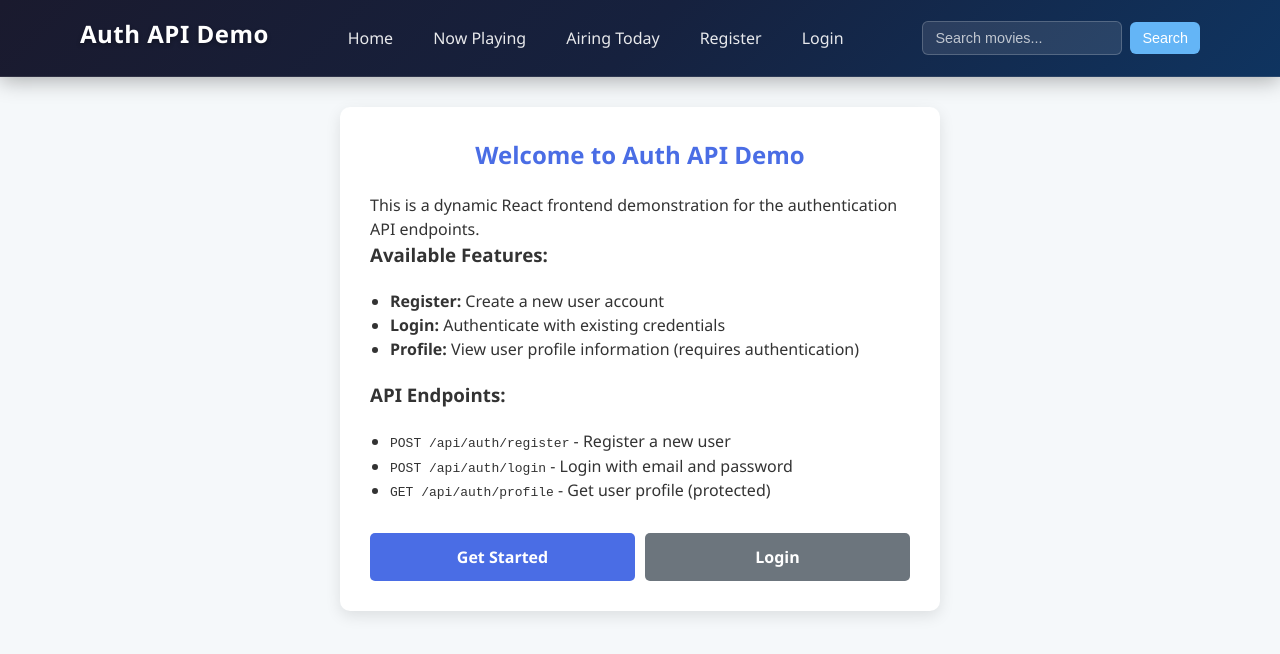
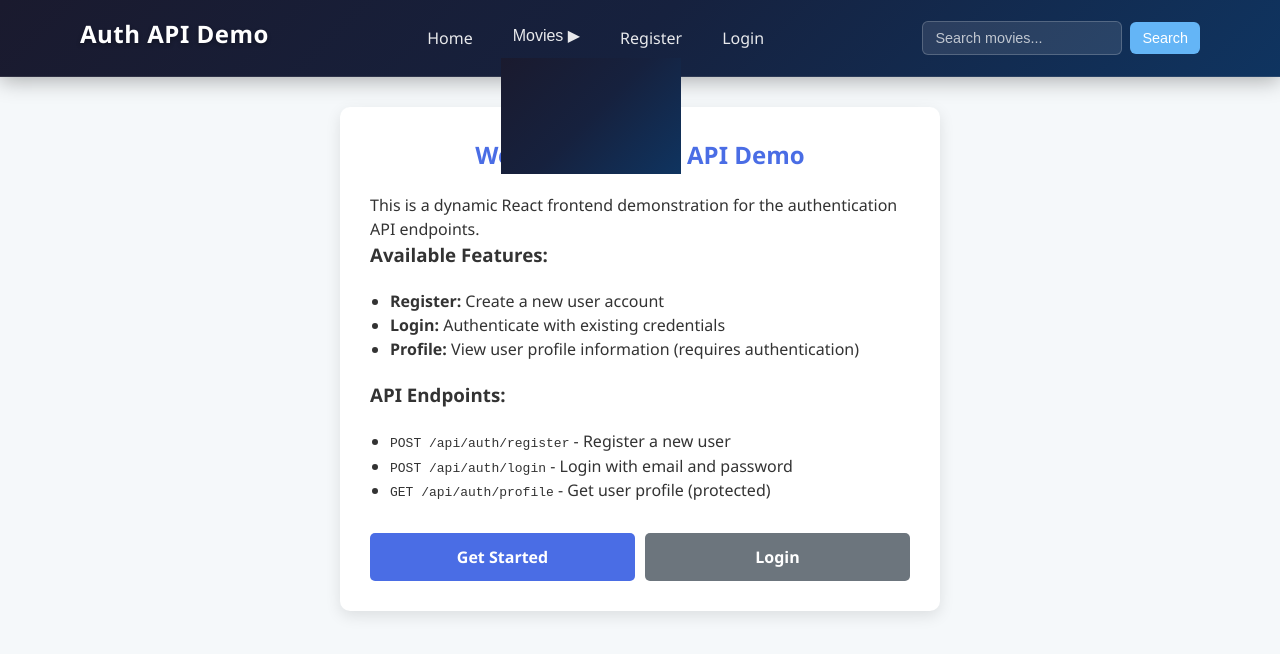
Before and after one commit to AlghazHernanda/api-contract, a React (Vite) app in the folder frontend-react/: page / in a window 1280 px wide. Shown: the top 654 px of the page. Built offline with nearby package versions, Linux system fonts and the light colour scheme.

Commit message:
improve navbar

```diff
--- a/frontend-react/src/components/Navbar.jsx
+++ b/frontend-react/src/components/Navbar.jsx
@@ -5,6 +5,7 @@ import { useAuth } from '../contexts/AuthContext';
 const Navbar = () => {
   const [isMenuOpen, setIsMenuOpen] = useState(false);
   const [searchQuery, setSearchQuery] = useState('');
+  const [isMoviesDropdownOpen, setIsMoviesDropdownOpen] = useState(false);
   const { isAuthenticated, user, logout } = useAuth();
   const navigate = useNavigate();
 
@@ -14,6 +15,11 @@ const Navbar = () => {
 
   const closeMenu = () => {
     setIsMenuOpen(false);
+    setIsMoviesDropdownOpen(false);
+  };
+
+  const toggleMoviesDropdown = () => {
+    setIsMoviesDropdownOpen(!isMoviesDropdownOpen);
   };
 
   // handle logout
@@ -48,8 +54,19 @@ const Navbar = () => {
         <nav className={isMenuOpen ? 'nav-open' : ''}>
           <ul>
             <li><a href="/" onClick={closeMenu}>Home</a></li>
-            <li><a href="/now-playing" onClick={closeMenu}>Now Playing</a></li>
-            <li><a href="/airing-today" onClick={closeMenu}>Airing Today</a></li>
+            <li className="dropdown">
+              <button
+                className="dropdown-toggle"
+                onClick={toggleMoviesDropdown}
+                aria-expanded={isMoviesDropdownOpen}
+              >
+                Movies {isMoviesDropdownOpen ? '▼' : '▶'}
+              </button>
+              <ul className={`dropdown-menu ${isMoviesDropdownOpen ? 'show' : ''}`}>
+                <li><a href="/now-playing" onClick={closeMenu}>Now Playing</a></li>
+                <li><a href="/airing-today" onClick={closeMenu}>Airing Today</a></li>
+              </ul>
+            </li>
             {!isAuthenticated ? (
               <>
                 <li><a href="/register" onClick={closeMenu}>Register</a></li>
```
